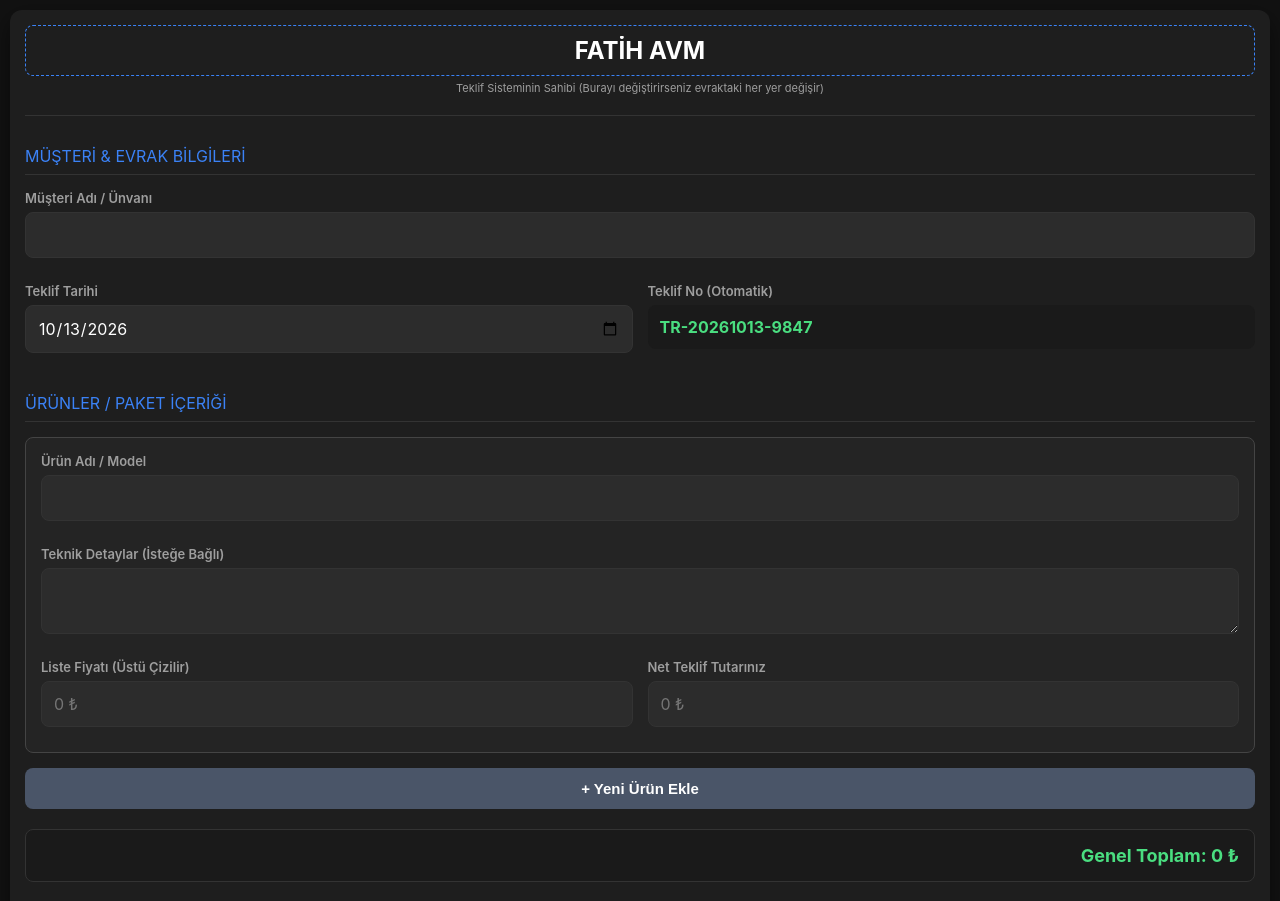
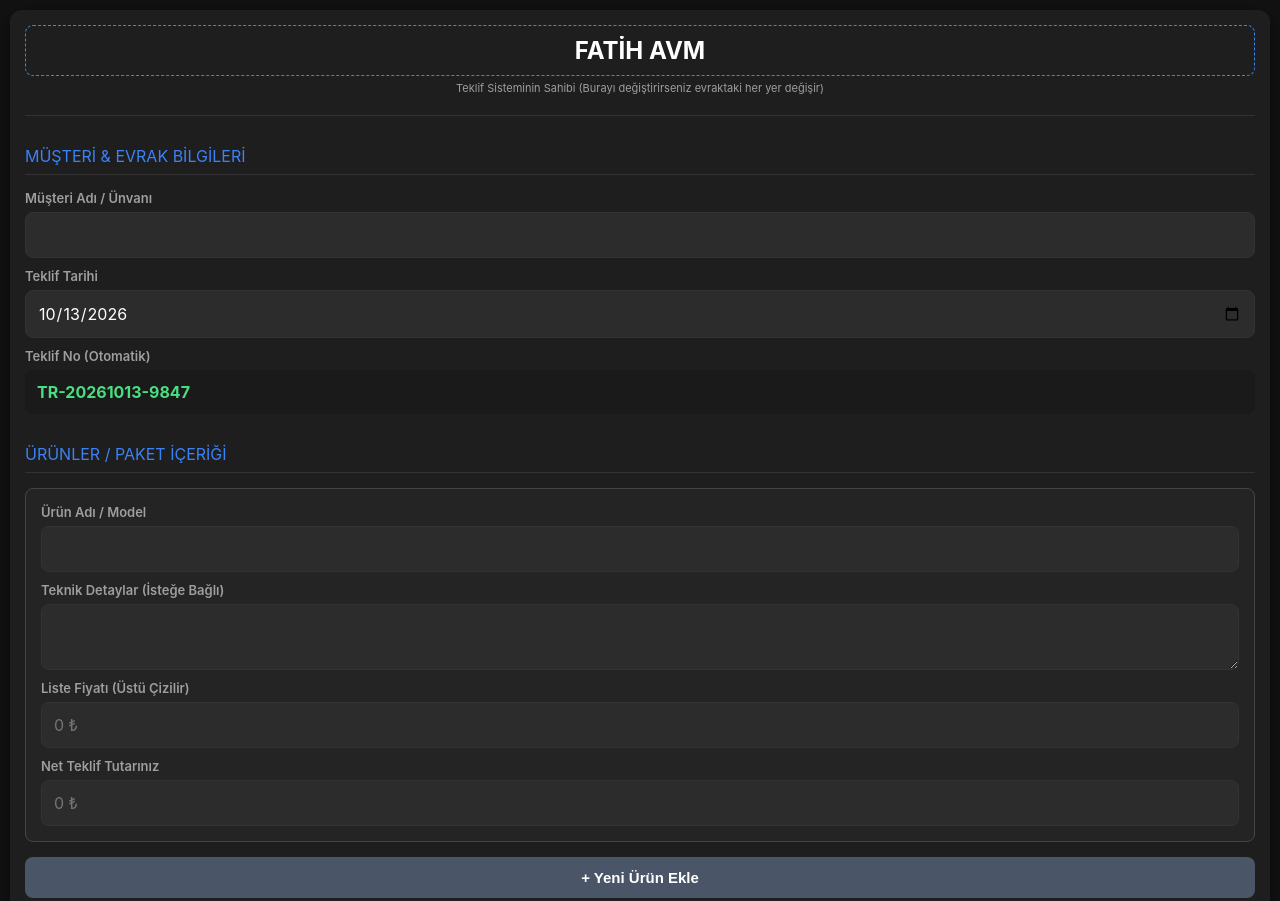
Before and after one commit to fthlabz/Teklif, a plain HTML site: page index.html in a window 1280 px wide. Shown: the top 901 px of the page. Drawn offline with Linux system fonts and the light colour scheme.

Commit message:
Update index.html

```diff
--- a/index.html
+++ b/index.html
@@ -28,19 +28,27 @@
 
         .section-title { font-size: 16px; color: var(--primary-color); border-bottom: 1px solid var(--border-color); padding-bottom: 8px; margin-top: 30px; margin-bottom: 15px; text-transform: uppercase; width: 100%; box-sizing: border-box; }
 
-        .form-grid { display: grid; grid-template-columns: 1fr; gap: 10px; width: 100%; box-sizing: border-box; }
-        @media(min-width: 600px) { .form-grid { grid-template-columns: 1fr 1fr; gap: 15px; } .full-width { grid-column: span 2; } }
+        .form-grid { display: flex; flex-direction: column; gap: 10px; width: 100%; box-sizing: border-box; }
 
-        .form-group { display: flex; flex-direction: column; margin-bottom: 10px; width: 100%; box-sizing: border-box; }
+        .form-group { display: flex; flex-direction: column; width: 100%; box-sizing: border-box; }
         label { font-size: 13px; color: var(--text-muted); margin-bottom: 6px; font-weight: 600; }
 
         /* Kutular okunaklılık için büyütüldü ve ekranı taşırmaması için width %100 yapıldı */
-        input, textarea, select { width: 100%; box-sizing: border-box; background-color: #2c2c2c; border: 1px solid var(--border-color); color: #ffffff; padding: 12px; border-radius: 8px; font-size: 16px; font-family: inherit; }
+        input, textarea, select { width: 100%; box-sizing: border-box; background-color: #2c2c2c; border: 1px solid var(--border-color); color: #ffffff; padding: 12px; border-radius: 8px; font-size: 16px; font-family: inherit; margin: 0; }
+
+        /* Tarih inputları için özel düzeltme, margin ve padding sorunlarını çözer */
+        input[type="date"] {
+            -webkit-appearance: none;
+            -moz-appearance: none;
+            display: block;
+            min-height: 44px; /* iOS'ta tutarlı yükseklik */
+        }
+
         input:focus, textarea:focus, select:focus { outline: none; border-color: var(--primary-color); }
         input[readonly] { background-color: #1a1a1a; color: #4ade80; font-weight: bold; border: none; }
 
-        .urun-karti { background-color: #242424; border: 1px solid #444; padding: 15px; border-radius: 8px; margin-bottom: 15px; position: relative; width: 100%; box-sizing: border-box; }
-        .urun-karti-sil { position: absolute; top: 10px; right: 10px; background: #e53e3e; color: white; border: none; padding: 6px 10px; border-radius: 6px; cursor: pointer; font-size: 12px; font-weight: bold; }
+        .urun-karti { background-color: #242424; border: 1px solid #444; padding: 15px; border-radius: 8px; margin-bottom: 15px; position: relative; width: 100%; box-sizing: border-box; display: flex; flex-direction: column; gap: 10px; }
+        .urun-karti-sil { position: absolute; top: 10px; right: 10px; background: #e53e3e; color: white; border: none; padding: 6px 10px; border-radius: 6px; cursor: pointer; font-size: 12px; font-weight: bold; z-index: 10;}
         .btn-ekle { background-color: #4a5568; color: white; border: none; padding: 12px; border-radius: 8px; cursor: pointer; font-weight: bold; width: 100%; margin-bottom: 20px; font-size: 15px; box-sizing: border-box; }
 
         .toplam-alani { background-color: #1a1a1a; border: 1px solid var(--border-color); padding: 15px; border-radius: 8px; text-align: right; font-size: 18px; color: #4ade80; font-weight: bold; margin-bottom: 20px; width: 100%; box-sizing: border-box; }
@@ -93,7 +101,7 @@
 
     <div class="section-title">Müşteri & Evrak Bilgileri</div>
     <div class="form-grid">
-        <div class="form-group full-width">
+        <div class="form-group">
             <label>Müşteri Adı / Ünvanı</label>
             <input type="text" id="v_musteri" placeholder="">
         </div>
@@ -140,7 +148,7 @@
             <label>Danışman Adı</label>
             <input type="text" id="v_danisman" placeholder="">
         </div>
-        <div class="form-group full-width">
+        <div class="form-group">
             <label>İletişim Numaranız</label>
             <input type="text" id="v_iletisim" placeholder="">
         </div>
@@ -226,16 +234,15 @@
         kart.className = 'urun-karti';
         kart.id = 'urun_karti_' + urunSayaci;
 
-        const silButonu = urunSayaci > 1 ? `<button class="urun-karti-sil" onclick="urunSil('urun_karti_${urunSayaci}')">X Sil</button>` : '';
+        const silButonu = urunSayaci > 1 ? `<button class="urun-karti-sil" onclick="urunSil('urun_karti_${urunSayaci}')">X</button>` : '';
 
         kart.innerHTML = `
             ${silButonu}
-            <div class="form-grid">
-                <div class="form-group full-width">
+            <div class="form-group">
                 <label>Ürün Adı / Model</label>
                 <input type="text" class="u_ad" placeholder="">
             </div>
-                <div class="form-group full-width">
+            <div class="form-group">
                 <label>Teknik Detaylar (İsteğe Bağlı)</label>
                 <textarea class="u_detay" placeholder=""></textarea>
             </div>
@@ -246,7 +253,6 @@
             <div class="form-group">
                 <label>Net Teklif Tutarınız</label>
                 <input type="text" class="u_net" placeholder="0 ₺" oninput="paraVeToplam(this)">
-                </div>
             </div>
         `;
         kapsayici.appendChild(kart);
```
Lines whose indentation alone changed are shown as unchanged.
